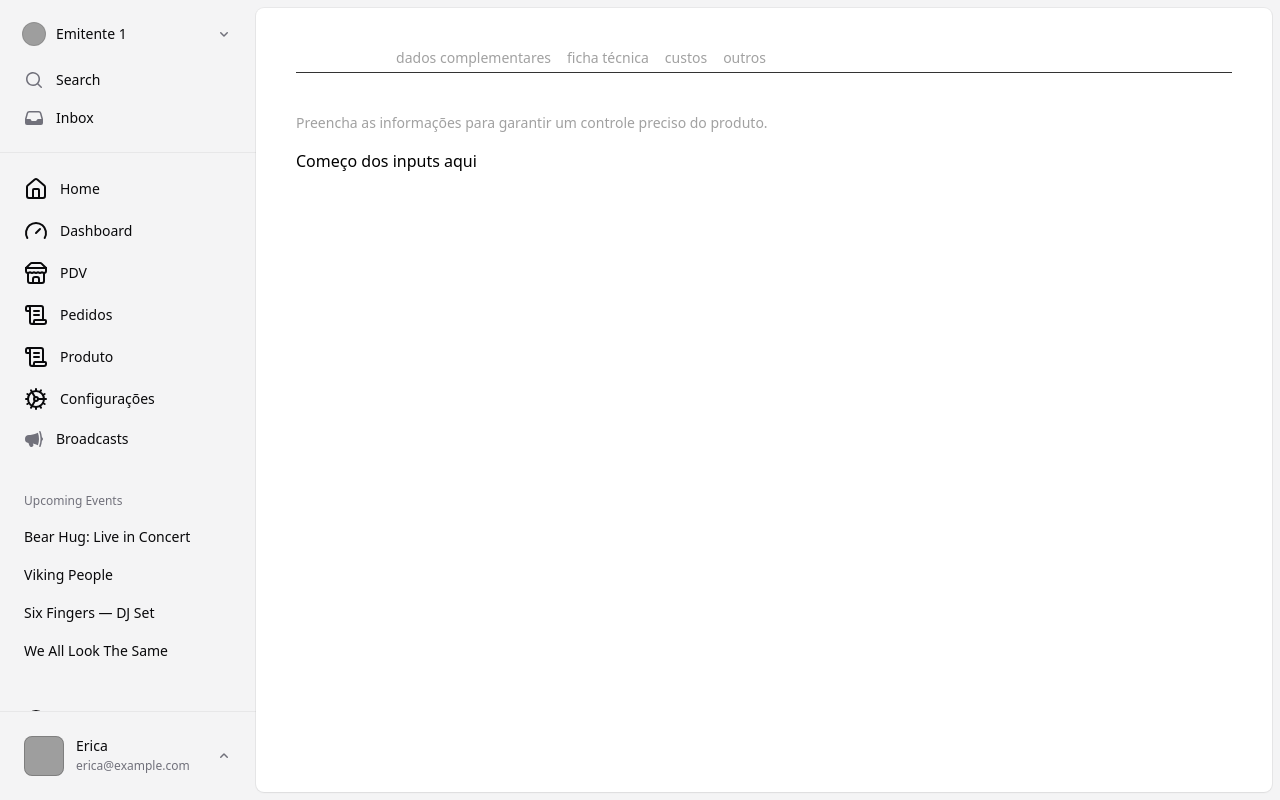
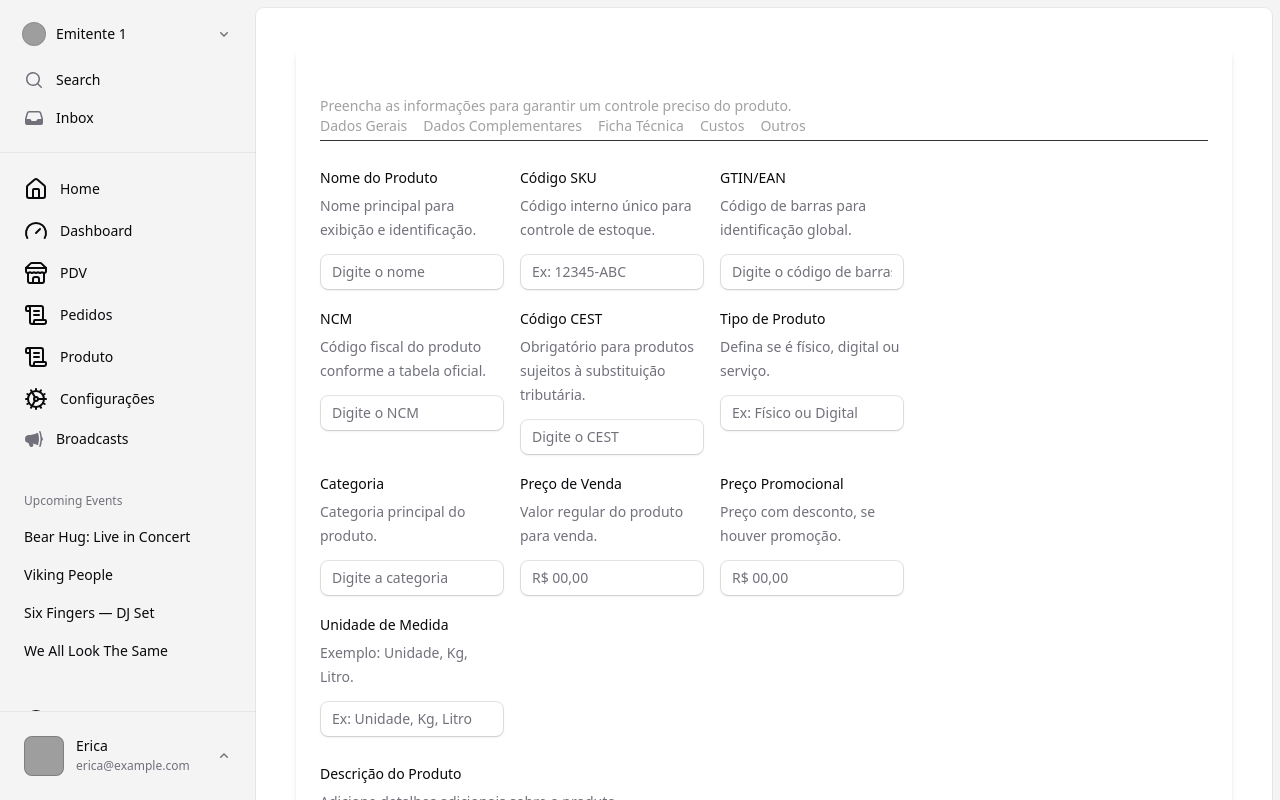
Before and after one commit to pabloalves01/gastro-flow, a React (Vite) app in the folder frontend/: page /produto/novo in a window 1280 px wide. Shown: the top 800 px of the page. Built offline with nearby package versions, Linux system fonts and the light colour scheme; grey boxes are pictures that could not be loaded.

Commit message:
Form produtos - ajustar layout

```diff
--- a/frontend/src/pages/produtos/new-product.tsx
+++ b/frontend/src/pages/produtos/new-product.tsx
@@ -1,30 +1,124 @@
-import { useState } from 'react';
-import Tabs from '../../components/custom/tabs/tabs';
-import SectionText from '../../components/text/section-text';
+import { useState } from "react";
+import { Field, Label, Description } from "../../components/ui/catalyst/fieldset";
+import { Input } from "../../components/ui/catalyst/input";
+import { Textarea } from "../../components/ui/catalyst/textarea";
+import { Button } from "../../components/ui/catalyst/button"; // Importando o botão do Catalyst
+// import { Card } from "@/components/card";
+import Tabs from "../../components/custom/tabs/tabs"; // Mantendo suas Tabs personalizadas
+import SectionText from "../../components/text/section-text";
+import { Upload } from "lucide-react";
+
 const productTabs = [
-  { name: 'dados gerais', href: '#' },
-  { name: 'dados complementares', href: '#' },
-  { name: 'ficha técnica', href: '#' },
-  { name: 'custos', href: '#' },
-  { name: 'outros', href: '#' },
+  { name: "Dados Gerais", href: "#" },
+  { name: "Dados Complementares", href: "#" },
+  { name: "Ficha Técnica", href: "#" },
+  { name: "Custos", href: "#" },
+  { name: "Outros", href: "#" },
 ];
 
 function ProductForm() {
-  const [activeTab, setActiveTab] = useState('dados gerais');
+  const [activeTab, setActiveTab] = useState("dados gerais");
 
   return (
-    <div>
+    <div className="p-6 bg-transparent shadow-md rounded-lg">
+      {/* Título e descrição */}
+      <SectionText title="Cadastro de Produto" subtitle="Preencha as informações para garantir um controle preciso do produto." />
+
+      {/* Tabs movidas para baixo do título */}
       <Tabs tabs={productTabs} activeTab={activeTab} onTabChange={setActiveTab} />
-      <div className="mt-4">
-        {activeTab === 'dados gerais' &&
-          <div>
-            <div className='pb-4'>
-              <SectionText title="Dados Gerais do Produto" subtitle='Preencha as informações para garantir um controle preciso do produto.' />
+
+      {/* Conteúdo do formulário */}
+      {activeTab === "dados gerais" && (
+        <div className="mt-6">
+          <div className="grid grid-cols-3 gap-6">
+            {/* Upload de Imagem */}
+            {/* <Card className="col-span-1 flex items-center justify-center p-4">
+              <div className="text-center">
+                <Upload className="w-12 h-12 text-gray-500" />
+                <p className="text-sm text-gray-600 mt-2">Clique para enviar imagem</p>
+                <Button variant="outline" className="mt-2">Upload</Button>
+              </div>
+            </Card> */}
+
+            {/* Inputs do formulário */}
+            <div className="col-span-2 grid grid-cols-3 gap-4">
+              <Field>
+                <Label>Nome do Produto</Label>
+                <Description>Nome principal para exibição e identificação.</Description>
+                <Input name="product_name" placeholder="Digite o nome" />
+              </Field>
+
+              <Field>
+                <Label>Código SKU</Label>
+                <Description>Código interno único para controle de estoque.</Description>
+                <Input name="sku" placeholder="Ex: 12345-ABC" />
+              </Field>
+
+              <Field>
+                <Label>GTIN/EAN</Label>
+                <Description>Código de barras para identificação global.</Description>
+                <Input name="gtin" placeholder="Digite o código de barras" />
+              </Field>
+
+              <Field>
+                <Label>NCM</Label>
+                <Description>Código fiscal do produto conforme a tabela oficial.</Description>
+                <Input name="ncm" placeholder="Digite o NCM" />
+              </Field>
+
+              <Field>
+                <Label>Código CEST</Label>
+                <Description>Obrigatório para produtos sujeitos à substituição tributária.</Description>
+                <Input name="cest" placeholder="Digite o CEST" />
+              </Field>
+
+              <Field>
+                <Label>Tipo de Produto</Label>
+                <Description>Defina se é físico, digital ou serviço.</Description>
+                <Input name="type" placeholder="Ex: Físico ou Digital" />
+              </Field>
+
+              <Field>
+                <Label>Categoria</Label>
+                <Description>Categoria principal do produto.</Description>
+                <Input name="category" placeholder="Digite a categoria" />
+              </Field>
+
+              <Field>
+                <Label>Preço de Venda</Label>
+                <Description>Valor regular do produto para venda.</Description>
+                <Input name="price" type="number" placeholder="R$ 00,00" />
+              </Field>
+
+              <Field>
+                <Label>Preço Promocional</Label>
+                <Description>Preço com desconto, se houver promoção.</Description>
+                <Input name="promo_price" type="number" placeholder="R$ 00,00" />
+              </Field>
+
+              <Field>
+                <Label>Unidade de Medida</Label>
+                <Description>Exemplo: Unidade, Kg, Litro.</Description>
+                <Input name="unit" placeholder="Ex: Unidade, Kg, Litro" />
+              </Field>
             </div>
-            Começo dos inputs aqui
-          </div>}
-      </div>
+          </div>
 
+          {/* Descrição do Produto */}
+          <div className="mt-6">
+            <Field>
+              <Label>Descrição do Produto</Label>
+              <Description>Adicione detalhes adicionais sobre o produto.</Description>
+              <Textarea name="description" placeholder="Digite detalhes sobre o produto" rows={4} />
+            </Field>
+          </div>
+
+          {/* Botão de salvar */}
+          <div className="mt-6 flex justify-end">
+            <Button>Salvar Produto</Button>
+          </div>
+        </div>
+      )}
     </div>
   );
 }
```
